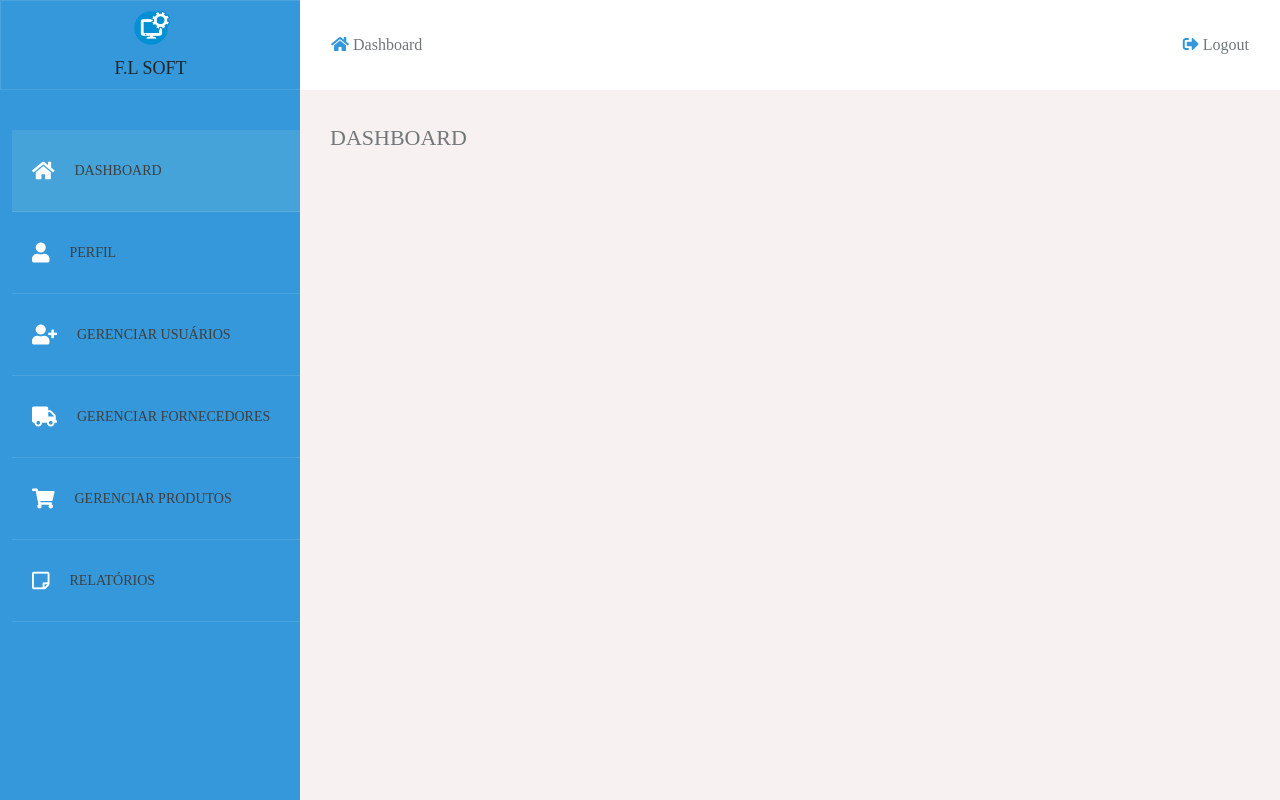
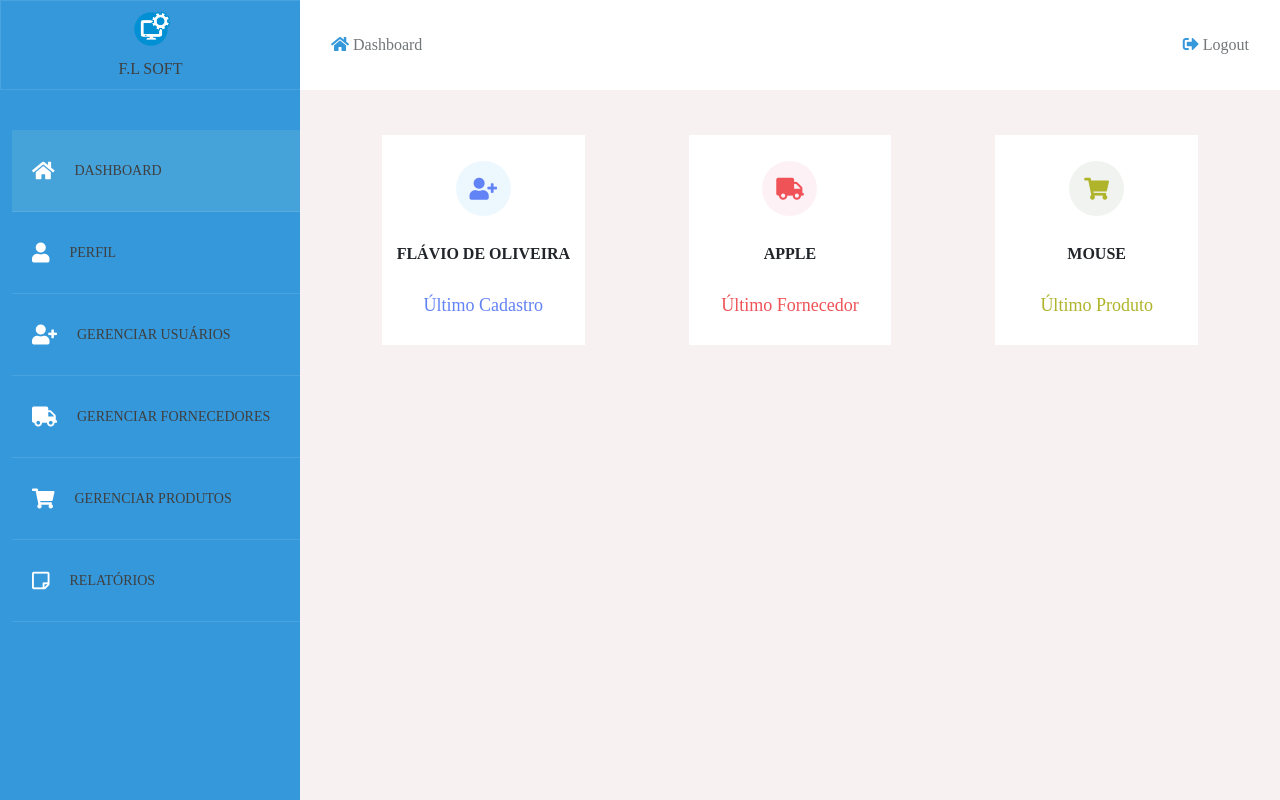
Before and after one commit to oliveiradeflavio/frontend, a PHP site: page /views/dashboard.html in a window 1280 px wide. Run offline with PHP 8.4, Linux system fonts and the light colour scheme.

Commit message:
tela dashboard

```diff
--- a/flsoft/css/dashboard.css
+++ b/flsoft/css/dashboard.css
@@ -99,6 +99,10 @@ main .main-content{
     color: #72777a;
 }
 
+.sidebar-title a{
+    color: #3f3f3f;
+}
+
 .panel-row {
     display: flex;
     flex-direction: row;
@@ -146,8 +150,9 @@ aside .sidebar-title img{
 }
 
 aside .sidebar-title h2{
-    font-size: 18px;
+    font-size: 16px;
     margin-top: 5px;
+    font-weight: normal;
 }
 
 .menu{
@@ -218,7 +223,7 @@ aside .sidebar-title h2{
     height: 400px;
     box-shadow: 0 0 2rem rgba(0,0,0,0.1);
     margin-top: -60px;
-    margin-left: 10px;
+    margin-left: auto;
     background-image: url(/imagens/perfil.jpg);
     background-position: center;
     background-repeat: no-repeat;
@@ -233,7 +238,7 @@ aside .sidebar-title h2{
 
 .perfil-form{
     margin: auto;
-    width: 60%;
+    width: 50%;
     text-transform: uppercase;
 }
 
@@ -255,3 +260,113 @@ aside .sidebar-title h2{
     margin-top: 24px;
     margin-bottom: 10px;
 }
+
+.dashboard-content{
+    padding: 10px 0px;
+}
+
+.dashboard-flex-parent{
+    display: flex;
+    flex-direction: row;
+    align-items: center;
+    justify-content: space-around;
+}
+
+.dashboard-box{
+    display: flex;
+    flex-direction: column;
+    align-items: center;
+    justify-content: space-evenly;
+    max-width: 350px;
+    width: 22%;
+    height: 210px;
+    background-color: white;
+}
+
+.dashboard-box:hover{
+    transition: 0.5s;
+    box-shadow: 0 0 1rem rgba(156, 156, 156, 0.7);
+    transform: scale(1.1);
+}
+
+.box-icon{
+    width: 55px;
+    height: 55px;
+    border-radius: 100%;
+    display: flex;
+    flex-direction: row;
+    align-items: center;
+    justify-content: center;
+}
+
+.box-icon i{
+    font-size: 22px;
+}
+
+.value{
+    font-weight: bold;
+    text-transform: uppercase;
+    font-size: 16px;
+}
+
+.type{
+    text-align: center;
+    text-transform: capitalize;
+    font-size: 18px;
+}
+
+.box-usuario{
+    background-color:rgba(83, 177, 240, 0.1);
+    color: #6283f5;
+}
+
+.box-fornecedor{
+    background-color:rgba(229, 115, 155, 0.1);
+    color: #ef5358;
+}
+
+.box-produto{
+    background-color:rgba(110, 138, 101, 0.1);
+    color: #afb42b;
+}
+
+.type-produto{
+    color: #afb42b;
+}
+
+.type-fornecedor{
+    color: #ef5358;
+}
+
+.type-cadastro{
+    color: #6283f5;
+}
+
+
+@media (min-width: 280px) {
+
+  }
+
+  @media (min-width: 320px) {
+
+  }
+
+  @media (min-width: 540px) {
+
+  }
+
+  @media (min-width: 576px) {
+
+  }
+
+  @media (min-width: 768px) {
+
+  }
+
+  @media (min-width: 992px) {
+
+  }
+
+  @media (min-width: 1200px) {
+
+  }
--- a/flsoft/css/reset.css
+++ b/flsoft/css/reset.css
@@ -7,6 +7,10 @@
 
 html, body{
     height: 100%;
+}
+
+a{
+    text-decoration: none;
 }
 
 @font-face{
--- a/flsoft/views/dashboard.html
+++ b/flsoft/views/dashboard.html
@@ -30,8 +30,8 @@
     <div class="flex-dashboard">
       <aside>
         <div class="sidebar-title">
-          <img src="../imagens/logo.png" alt="" >
-          <h2>F.L SOFT</h2>
+         <a href="dashboard.html"><img src="../imagens/logo.png" alt="logo" ></a>
+          <a href="dashboard.html"><h2>F.L SOFT</h2></a>
         </div>
         <div class="menu">
           <ul>
@@ -71,7 +71,29 @@
         </header>
         <div class="main-content">
           <div class="main-content-title">
-            <h2>dashboard</h2>
+            <div class="dashboard-content">
+              <div class="dashboard-flex-parent">
+                <div class="dashboard-box">
+                    <div class="box-icon box-usuario"><i class="fas fa-user-plus"></i></div>
+                    <div class="value">Flávio de Oliveira</div>
+                    <div class="type type-cadastro">Último cadastro</div>
+
+                </div>
+                <div class="dashboard-box">
+                  <div class="box-icon box-fornecedor"><i class="fas fa-truck"></i></div>
+                  <div class="value">Apple</div>
+                  <div class="type type-fornecedor">último fornecedor </div>
+
+                </div>
+                <div class="dashboard-box">
+                  <div class="box-icon box-produto"><i class="fas fa-shopping-cart"></i></div>
+                  <div class="value">Mouse</div>
+                  <div class="type type-produto" >último produto</div>
+
+                </div>
+
+              </div>
+            </div>
           </div>
 
         </div>
--- a/flsoft/views/gerenciarForcenedores.html
+++ b/flsoft/views/gerenciarForcenedores.html
@@ -30,8 +30,8 @@
     <div class="flex-dashboard">
       <aside>
         <div class="sidebar-title">
-          <img src="../imagens/logo.png" alt="" >
-          <h2>F.L SOFT</h2>
+          <a href="dashboard.html"><img src="../imagens/logo.png" alt="logo" ></a>
+          <a href="dashboard.html"><h2>F.L SOFT</h2></a>
         </div>
         <div class="menu">
           <ul>
--- a/flsoft/views/gerenciarProdutos.html
+++ b/flsoft/views/gerenciarProdutos.html
@@ -24,8 +24,8 @@
   <div class="flex-dashboard">
     <aside>
       <div class="sidebar-title">
-        <img src="../imagens/logo.png" alt="" >
-        <h2>F.L SOFT</h2>
+        <a href="dashboard.html"><img src="../imagens/logo.png" alt="logo" ></a>
+          <a href="dashboard.html"><h2>F.L SOFT</h2></a>
       </div>
       <div class="menu">
         <ul>
--- a/flsoft/views/gerenciarUsuario.html
+++ b/flsoft/views/gerenciarUsuario.html
@@ -30,8 +30,8 @@
     <div class="flex-dashboard">
       <aside>
         <div class="sidebar-title">
-          <img src="../imagens/logo.png" alt="" >
-          <h2>F.L SOFT</h2>
+          <a href="dashboard.html"><img src="../imagens/logo.png" alt="logo" ></a>
+          <a href="dashboard.html"><h2>F.L SOFT</h2></a>
         </div>
         <div class="menu">
           <ul>
--- a/flsoft/views/relatorios.html
+++ b/flsoft/views/relatorios.html
@@ -25,8 +25,8 @@
     <div class="flex-dashboard">
         <aside>
           <div class="sidebar-title">
-            <img src="../imagens/logo.png" alt="" >
-            <h2>F.L SOFT</h2>
+            <a href="dashboard.html"><img src="../imagens/logo.png" alt="logo" ></a>
+            <a href="dashboard.html"><h2>F.L SOFT</h2></a>
           </div>
           <div class="menu">
             <ul>
```
Also changed, not shown: flsoft/views/perfil.html (+3 -4 lines).
